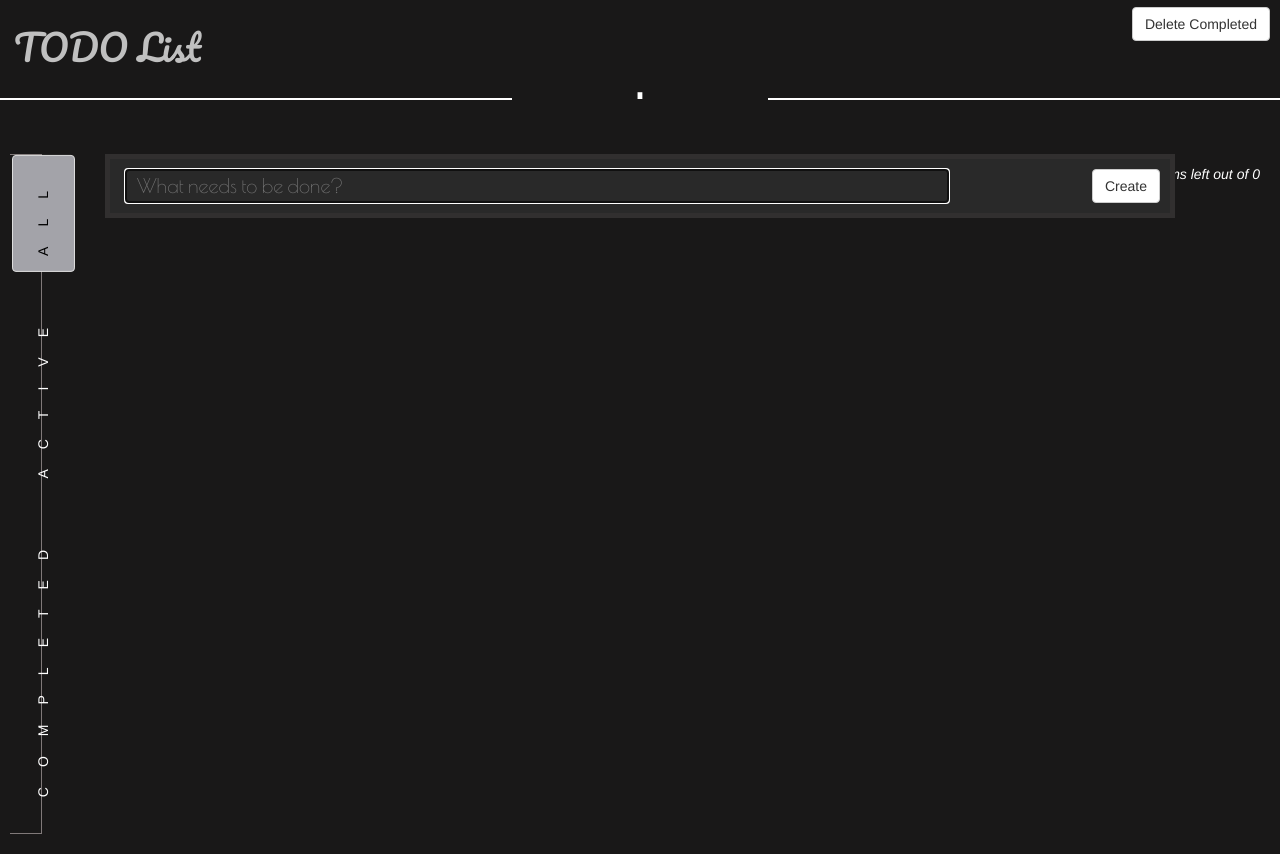
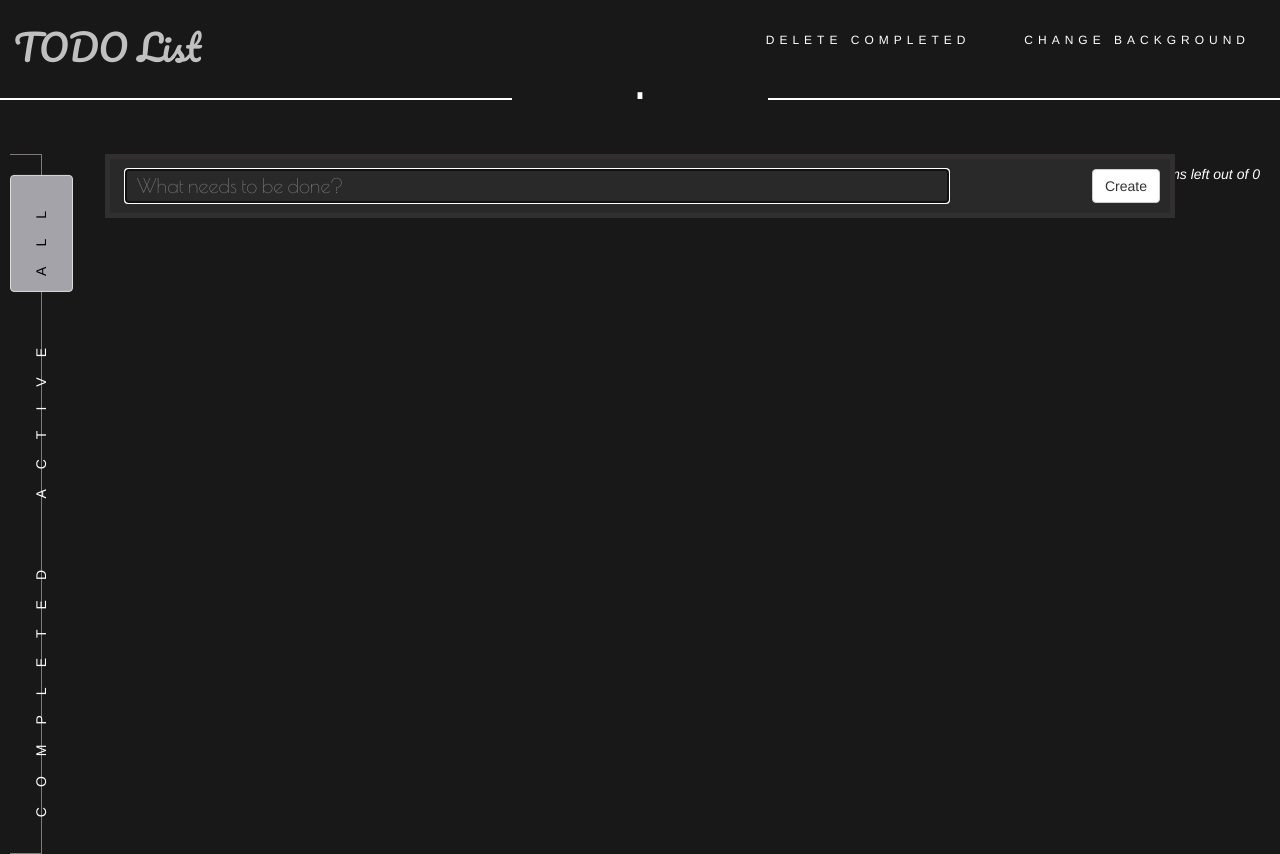
Before and after one commit to Geor23/todo-grad-project-geo, a website: page public/index.html in a window 1280 px wide. Drawn offline with nearby package versions, Linux system fonts and the light colour scheme; no server answers.

Commit message:
added styling on the header

```diff
--- a/public/index.html
+++ b/public/index.html
@@ -16,7 +16,10 @@
     <body ng-controller="mainController as todoList" class="dark-blue-background">
 
         <header>
-            <button id="deleteAllButton" type="button" class="btn btn-default create" ng-click="deleteAllCompleted()">Delete Completed</button>
+            <div class="header-right">
+                <div id="deleteAllButton" class="button-header" ng-click="deleteAllCompleted()">Delete Completed</div>
+                <div class="button-header" ng-click="change-background()">Change Background</div>
+            </div>
             <h1 class="pacifico">TODO List</h1>
         </header>
 
@@ -28,9 +31,9 @@
             <div id="count-label" class="info"><i>You have {{itemsLeft}} items left out of {{totalItems}}</i></div>
 
             <ul class="tabs nav-stacked list-group left" id="tabs">
-              <li role="presentation" class="active" style="width:31px"data-toggle="tab" ng-click="activeTab='All'"><a style="line-height: 31px;">All</a></li>
-              <li role="presentation" style="width:31px" data-toggle="tab" ng-click="activeTab='Active'"><a style="line-height: 31px;">Active</a></li>
-              <li role="presentation" style="width:31px" data-toggle="tab" ng-click="activeTab='Completed'"><a style="line-height: 31px;">Completed</a></li>
+              <li role="presentation" class="active" data-toggle="tab" ng-click="activeTab='All'"><a>All</a></li>
+              <li role="presentation" data-toggle="tab" ng-click="activeTab='Active'"><a>Active</a></li>
+              <li role="presentation" data-toggle="tab" ng-click="activeTab='Completed'"><a>Completed</a></li>
             </ul>
 
             <div class="list-group margin">
--- a/public/main.css
+++ b/public/main.css
@@ -23,6 +23,7 @@ a {
     z-index: 2;
     display: inline-block;
     margin-bottom:20px;
+    margin-top:20px;
     text-align: center;
     transform: rotate(180deg);
     font-size: 14px;
@@ -66,13 +67,18 @@ h1 {
 .tabs > li {
   position: relative;
   display: block;
+  width:31px;
+  float: left;
 }
 
 .tabs > li > a {
   position: relative;
   display: block;
-  padding: 15px 15px;
+  padding: 15px;
   color: white;
+  line-height: 31px;
+  border: 1px solid transparent;
+  border-radius: 4px 4px 4px 4px;
   text-align: center;
 }
 
@@ -83,19 +89,6 @@ h1 {
   text-align: center;
 }
 
-
-
-.tabs > li {
-  float: left;
-}
-.tabs > li > a {
-  margin-right: 2px;
-  margin-left: 2px;
-  line-height: 1.42857143;
-  border: 1px solid transparent;
-  border-radius: 4px 4px 4px 4px;
-  text-align: center;
-}
 .tabs > li > a:hover {
   border-color: #292929 #292929 #292929;
 }
@@ -208,3 +201,25 @@ h1 {
     margin-top: 50px;
     border: 5px solid #312f2f;
 }
+
+.header-right {
+    position: absolute;
+    right: 5px;
+}
+
+.button-header {
+    display: inline-block;
+    color: white;
+    padding: 15px;
+    margin: 10px;
+    text-align: center;
+    font-size: 12px;
+    color: white;
+    text-transform: uppercase;
+    font-weight: 200;
+    letter-spacing: 5px;
+}
+
+.button-header:hover {
+  border-bottom: 1px solid #ddd;
+}
```
